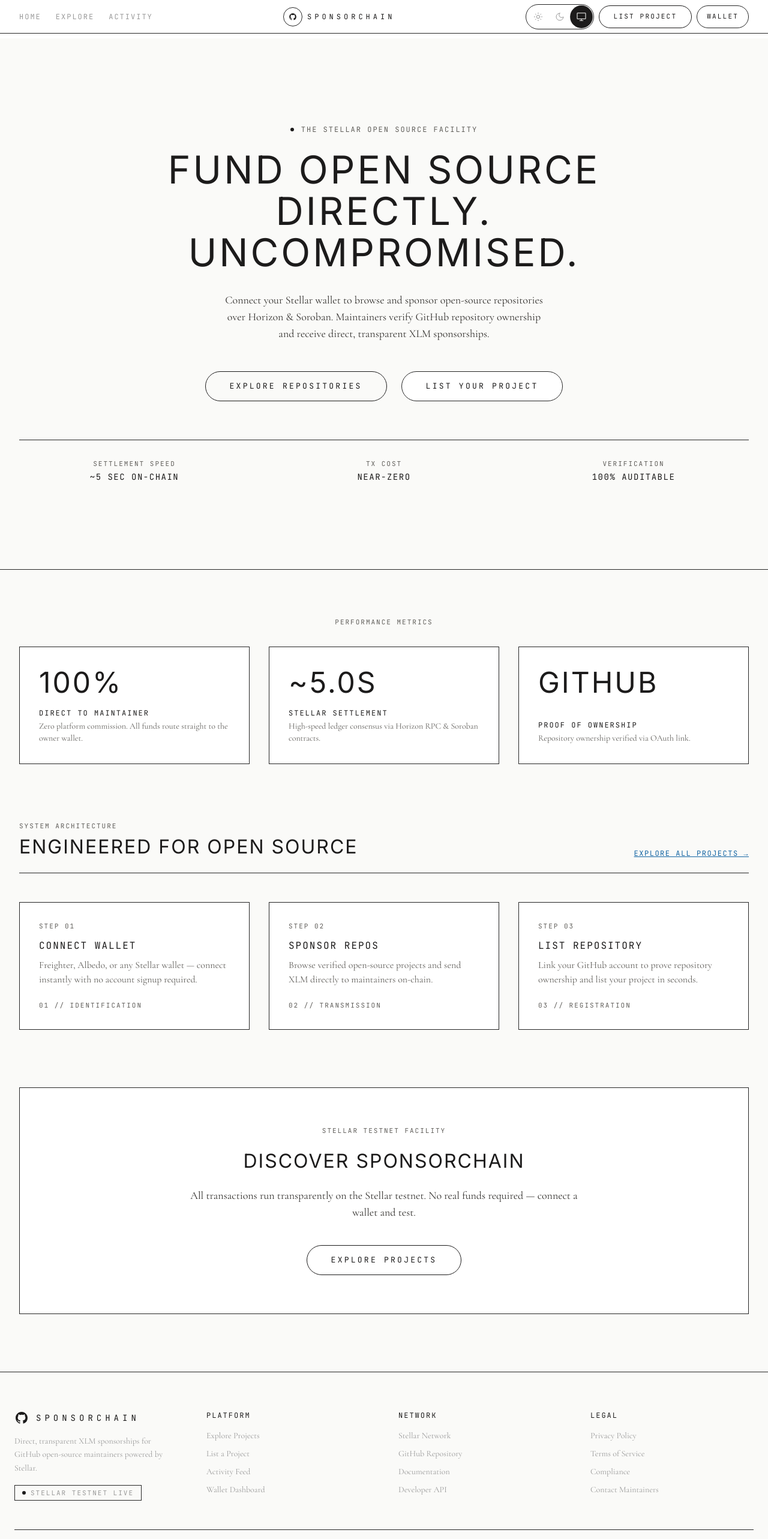
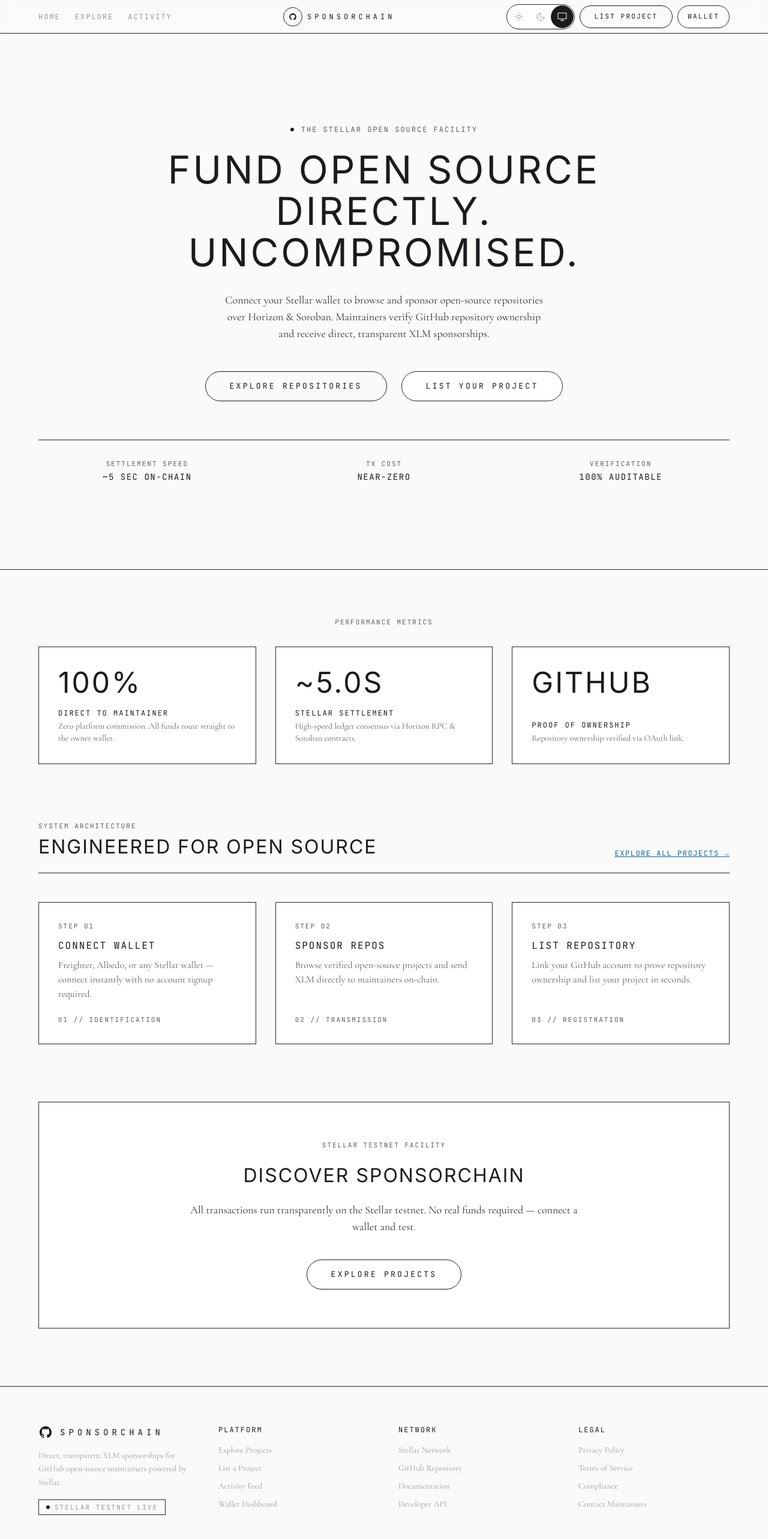
Before and after one commit to ashuujha/SponsorChain, a Next.js app: page / in a window 1280 px wide. Shown: the top 2566 px of the page at 60% size. Built offline with nearby package versions, Linux system fonts and the light colour scheme.

Commit message:
fix(layout): eliminate side margins and fix responsiveness for desktop/laptop displays

```diff
--- a/src/app/(main)/activity/page.tsx
+++ b/src/app/(main)/activity/page.tsx
@@ -99,7 +99,7 @@
 
   return (
     <RequireWallet>
-      <div className="pb-24 px-4 sm:px-6 lg:px-8 max-w-container-max mx-auto pt-8 sm:pt-12 bg-background min-h-screen text-foreground transition-colors overflow-x-hidden">
+      <div className="w-full pb-24 px-4 sm:px-8 lg:px-12 xl:px-16 max-w-container-max mx-auto pt-8 sm:pt-12 bg-background min-h-screen text-foreground transition-colors overflow-x-hidden">
         <div className="flex flex-col sm:flex-row justify-between items-start sm:items-center gap-6 mb-8 sm:mb-12 border-b border-hairline pb-6 sm:pb-8">
           <div>
             <div className="caption-uppercase text-muted mb-2 text-[10px] sm:text-xs">USER ACCOUNT // ACTIVITY</div>
--- a/src/app/(main)/explore/page.tsx
+++ b/src/app/(main)/explore/page.tsx
@@ -86,7 +86,7 @@
   });
 
   return (
-    <div className="pb-24 px-4 sm:px-6 lg:px-8 max-w-container-max mx-auto overflow-x-hidden pt-8 sm:pt-12 bg-background min-h-screen text-foreground transition-colors">
+    <div className="w-full pb-24 px-4 sm:px-8 lg:px-12 xl:px-16 max-w-container-max mx-auto overflow-x-hidden pt-8 sm:pt-12 bg-background min-h-screen text-foreground transition-colors">
       <header className="mb-8 sm:mb-12 border-b border-hairline pb-6 sm:pb-8 flex flex-col items-center text-center">
         <div className="caption-uppercase text-muted mb-2 text-[10px] sm:text-xs">CATALOG // REPOSITORIES</div>
         <h1 className="display-lg font-normal text-foreground uppercase mb-4 sm:mb-6">
--- a/src/app/(main)/layout.tsx
+++ b/src/app/(main)/layout.tsx
@@ -9,7 +9,7 @@
   children: React.ReactNode;
 }>) {
   return (
-    <div className="flex flex-col min-h-screen bg-surface text-on-surface">
+    <div className="flex flex-col min-h-screen w-full bg-background text-foreground transition-colors">
       <Header />
       <NavigationDrawer />
       <main className="flex-grow flex flex-col pt-16">
--- a/src/app/(main)/page.tsx
+++ b/src/app/(main)/page.tsx
@@ -6,7 +6,7 @@
   return (
     <div className="pb-16 sm:pb-24 overflow-x-hidden bg-background min-h-screen text-foreground transition-colors">
       {/* Hero Band: Austere Canvas with Centered Wide-Tracked Display Headline */}
-      <section className="relative py-16 sm:py-24 md:py-36 px-4 sm:px-6 lg:px-8 border-b border-hairline mb-12 sm:mb-20">
+      <section className="relative py-16 sm:py-24 md:py-36 px-4 sm:px-8 lg:px-12 xl:px-16 border-b border-hairline mb-12 sm:mb-20">
         <div className="max-w-container-max mx-auto flex flex-col items-center text-center">
           {/* Eyebrow Caption */}
           <div className="caption-uppercase text-muted mb-4 sm:mb-6 flex items-center justify-center gap-2 sm:gap-3 text-[10px] sm:text-xs">
@@ -54,7 +54,7 @@
         </div>
       </section>
 
-      <div className="max-w-container-max mx-auto px-4 sm:px-6 lg:px-8">
+      <div className="max-w-container-max mx-auto px-4 sm:px-8 lg:px-12 xl:px-16">
         {/* Technical Callout Grid */}
         <section className="mb-16 sm:mb-24">
           <div className="caption-uppercase text-muted mb-6 sm:mb-8 tracking-[2px] text-center">
--- a/src/app/(main)/projects/[id]/page.tsx
+++ b/src/app/(main)/projects/[id]/page.tsx
@@ -242,7 +242,7 @@
   if (!project) return null;
 
   return (
-    <div className="pb-24 px-4 sm:px-6 lg:px-8 max-w-container-max mx-auto pt-8 sm:pt-12 relative bg-background min-h-screen text-foreground transition-colors overflow-x-hidden">
+    <div className="w-full pb-24 px-4 sm:px-8 lg:px-12 xl:px-16 max-w-container-max mx-auto pt-8 sm:pt-12 relative bg-background min-h-screen text-foreground transition-colors overflow-x-hidden">
       <Link
         href="/explore"
         className="bugatti-link inline-flex items-center gap-2 mb-6 sm:mb-8 text-xs min-h-[44px]"
@@ -251,7 +251,7 @@
       </Link>
 
       {/* Grid Layout: 1 single SponsorCard in DOM, positioned right under header on mobile, sticky sidebar on desktop */}
-      <div className="grid grid-cols-1 lg:grid-cols-[1fr_350px] gap-8 lg:gap-12 items-start">
+      <div className="grid grid-cols-1 lg:grid-cols-[1fr_380px] xl:grid-cols-[1fr_420px] gap-8 lg:gap-12 xl:gap-16 items-start">
         {/* Column 1 - Header Block (Order 1 on Mobile & Desktop) */}
         <div className="order-1 flex flex-col sm:flex-row sm:items-center gap-4 sm:gap-6 border-b border-hairline pb-6 sm:pb-8">
           <ProjectAvatar name={project.name} size="lg" />
--- a/src/components/shared/footer.tsx
+++ b/src/components/shared/footer.tsx
@@ -5,7 +5,7 @@
 export function Footer() {
   return (
     <footer className="bg-background text-muted w-full py-16 mt-auto border-t border-hairline">
-      <div className="max-w-container-max mx-auto px-6">
+      <div className="max-w-container-max mx-auto px-4 sm:px-8 lg:px-12 xl:px-16">
         <div className="grid grid-cols-1 md:grid-cols-4 gap-12 pb-12 border-b border-hairline">
           <div className="md:col-span-1 space-y-4">
             <a
--- a/src/components/shared/header.tsx
+++ b/src/components/shared/header.tsx
@@ -12,7 +12,7 @@
 
   return (
     <header className="fixed top-0 w-full bg-background/90 backdrop-blur-md z-40 border-b border-hairline transition-colors h-[56px] flex items-center overflow-hidden">
-      <div className="max-w-container-max mx-auto px-3 sm:px-6 lg:px-8 w-full flex items-center justify-between gap-2">
+      <div className="max-w-container-max mx-auto px-4 sm:px-8 lg:px-12 xl:px-16 w-full flex items-center justify-between gap-2">
 
         {/* Left: Hamburger (mobile) or Nav links (desktop) */}
         <div className="flex items-center gap-3 lg:gap-6 shrink-0">
--- a/tailwind.config.ts
+++ b/tailwind.config.ts
@@ -66,7 +66,7 @@
         "bugatti-caption": "2px",
       },
       maxWidth: {
-        "container-max": "1280px",
+        "container-max": "1536px",
       },
       fontFamily: {
         sans: ["var(--font-inter)", "Saira Condensed", "system-ui", "-apple-system", "sans-serif"],
```
